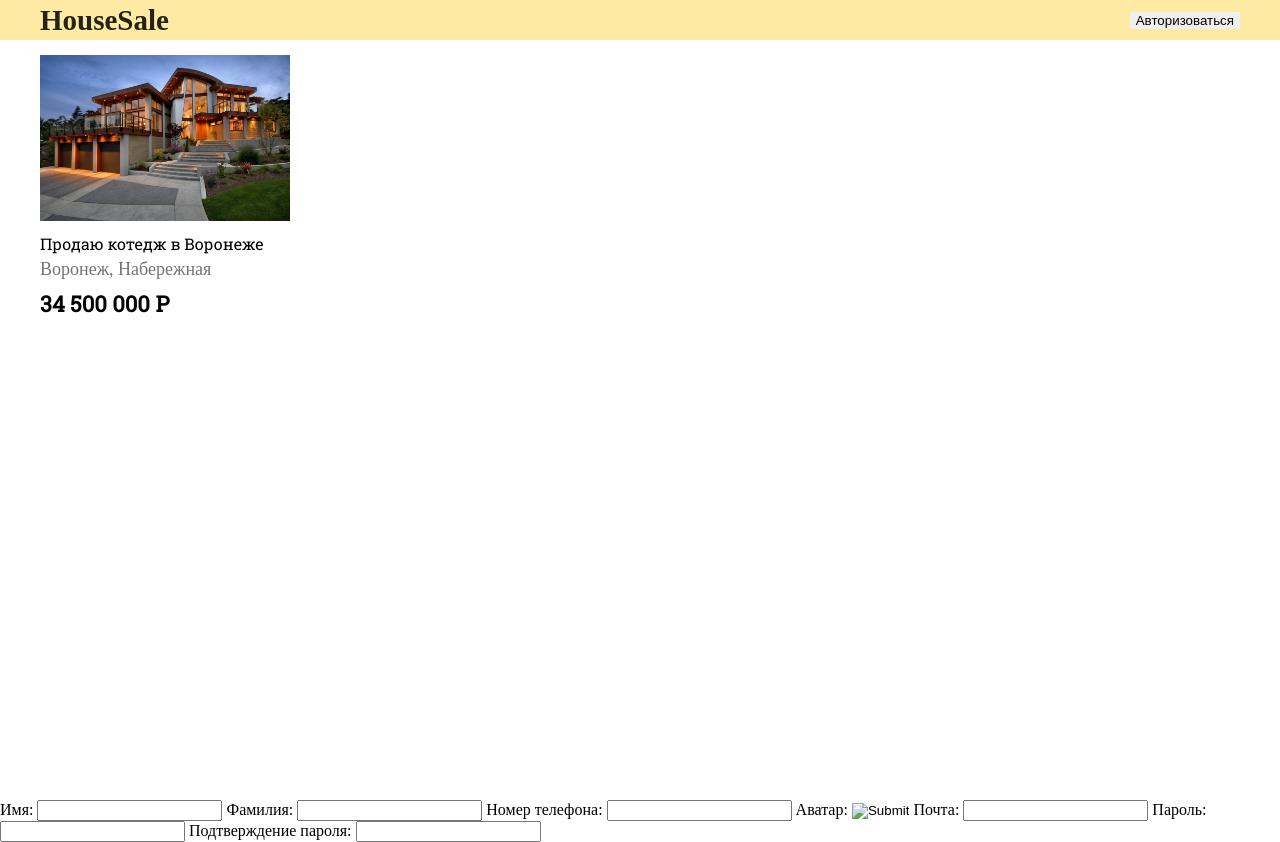
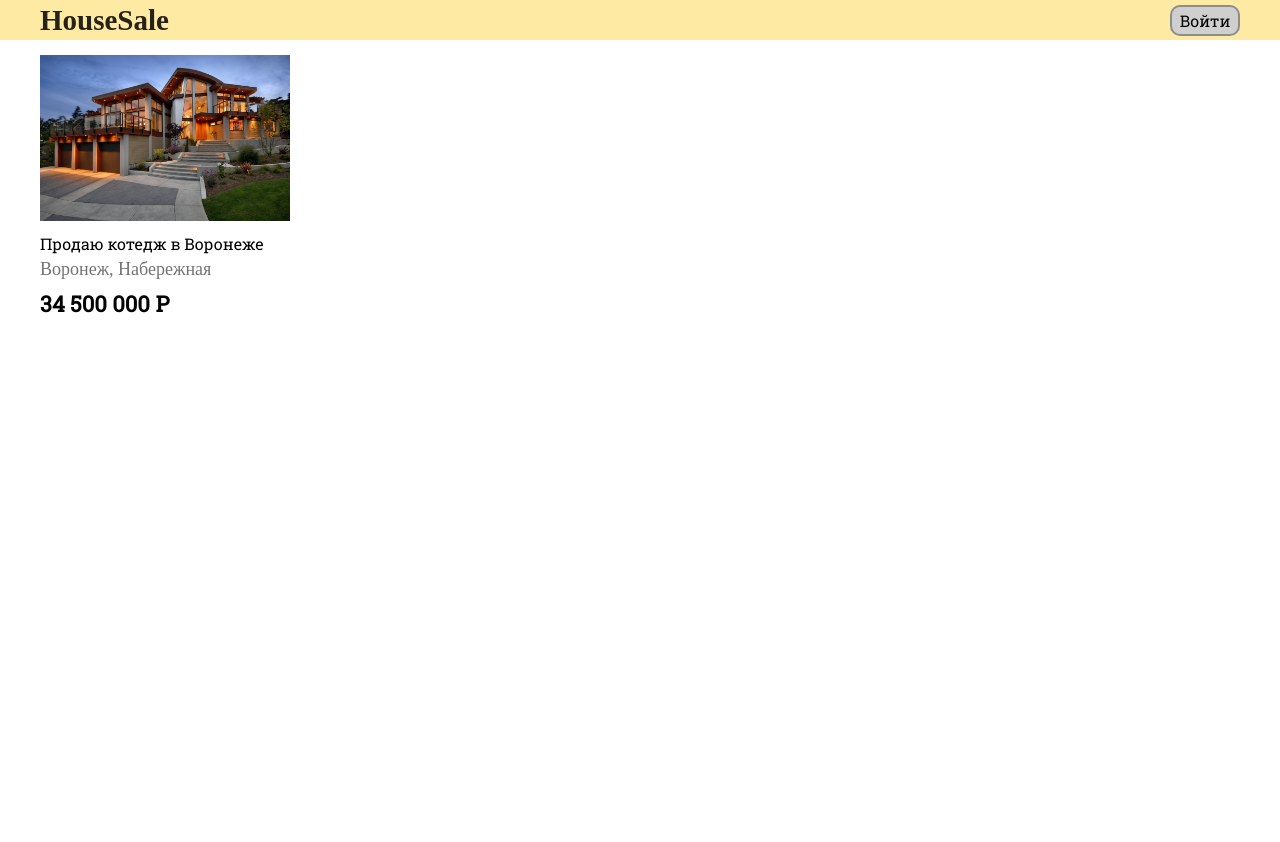
Before and after one commit to Go0dProgrammer/houseSale, a Django app: page /ads/ in a window 1280 px wide. After the commit the page ends 313 px from the top, so only its background shows below. Run offline with Django 3.2, Linux system fonts and the light colour scheme; data comes from the database, SQL or seed files in the repository.

Commit message:
autorization form start 1.1

```diff
--- a/ads/templates/base.html
+++ b/ads/templates/base.html
@@ -15,7 +15,7 @@
             {% if request.user.is_authenticated %}
             <div class="profile-link"></div>
             {% else %}
-            <button id="autorization-button">Авторизоваться</button>
+            <button id="autorization-button">Войти</button>
             {% endif %}
         </section>
     </header>
@@ -27,7 +27,7 @@
     {% endblock %}
 
     <div id="autorization-form" title="Авторизация">
-        <form action="" method="post" name='autorization'>
+        <form action="" method="post" class="form-container" name='autorization'>
             <span>Имя:</span>
             <input name="name" type="text">
             <span>Фамилия:</span>
@@ -42,7 +42,8 @@
             <input name="password" type="password">
             <span>Подтверждение пароля:</span>
             <input name="password-confirm" type="password">
-
+            <button type="submit" class="btn">Войти</button>
+            <button type="button" class="btn cancel" onclick="closeForm()">Закрыть</button>
         </form>
     </div>
 </body>
--- a/media/static/css/base.css
+++ b/media/static/css/base.css
@@ -25,7 +25,7 @@ button {
 header {
     height: 40px;
     width: 100%;
-    margin-bottom: 25px;
+    m#argin-bottom: 25px;
     background-color: #FFEAA4;
     position: fixed;
 }
@@ -41,20 +41,25 @@ header h1 a {
     justify-content: space-between;
     align-items: center;
 }
-/* Footer
-footer {
-    height: 70px;
-    margin-bottom: 25px;
-    background-color: #FFEAA4;
-    text-align: center;
+#autorization-button {
+    background: #cfcfcf;
+    background-repeat: 5px;
+    border-radius: 10px;
+    border: 2px solid rgb(141, 141, 141);
+    width: 70px;
+    padding: 3px;
+    font-family: 'Roboto Slab', serif;
+    font-size: 16px;
+    color: rgb(0, 0, 0);
 }
-footer h1 {
-    position: relative;
-    top: 50%;
-    transform: translateY(-50%);
-    opacity: 0.85;
-    font-family: "Times New Roman";
-    font-size: 21px;
-    line-height: 1.2;
-    font-weight: 600;
-} */
+
+/* Autorization form */
+#autorization-form {
+    display: none;
+    position: fixed;
+    bottom: 0;
+    right: 14px;
+}
+.form-container {
+    max-width: 500px;
+}
```
